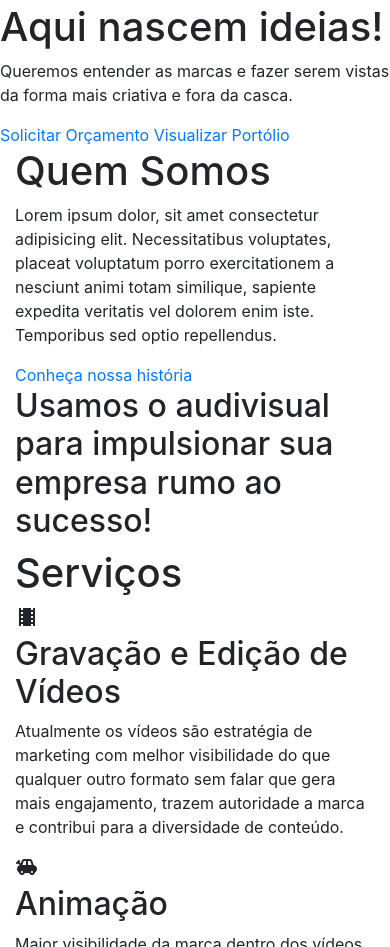
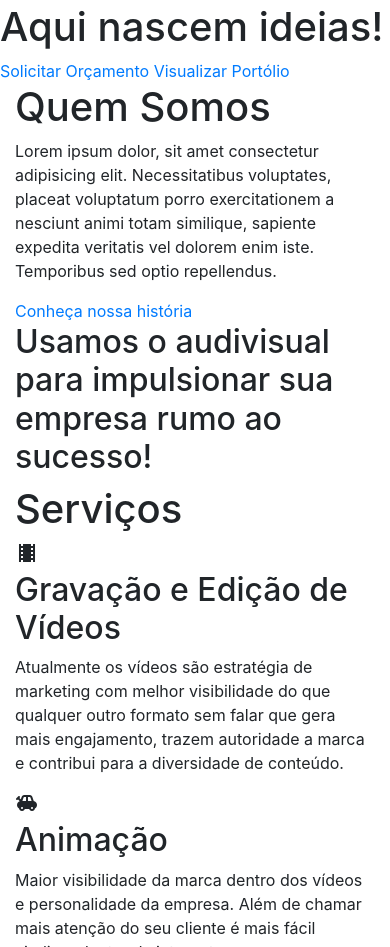
Before and after one commit to renemds/amarelosfilmes, a website: page index.html in a window 390 px wide. Shown: the part 153-1100 px from the top of the page. Drawn offline with nearby package versions, Linux system fonts and the light colour scheme; a web font is replaced by a local one.

Commit message:
Atualizacao 10h40min 08-05
Atualizacao no h1 do video

```diff
--- a/index.html
+++ b/index.html
@@ -66,7 +66,7 @@
     <div class="video-overlay"></div>
     <div class="video-content">
       <h1>Aqui nascem ideias!</h1>
-      <p>Queremos entender as marcas e fazer serem vistas da forma mais criativa e fora da casca.</p>
+      <p class="d-none d-none d-sm-block">Queremos entender as marcas e fazer serem vistas da forma mais criativa e fora da casca.</p>
       <a href="#" class="btn-main">Solicitar Orçamento</a>
       <a href="#" class="btn-main-v2">Visualizar Portólio</a>
     </div>
```
